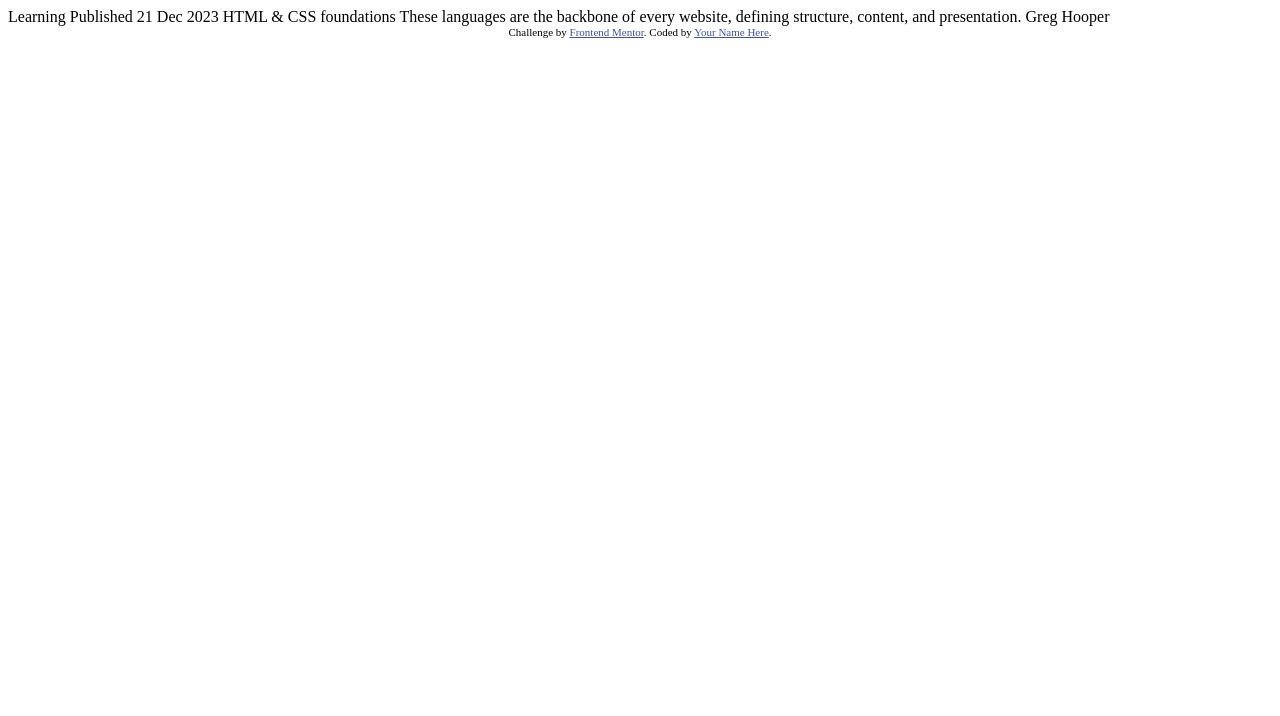
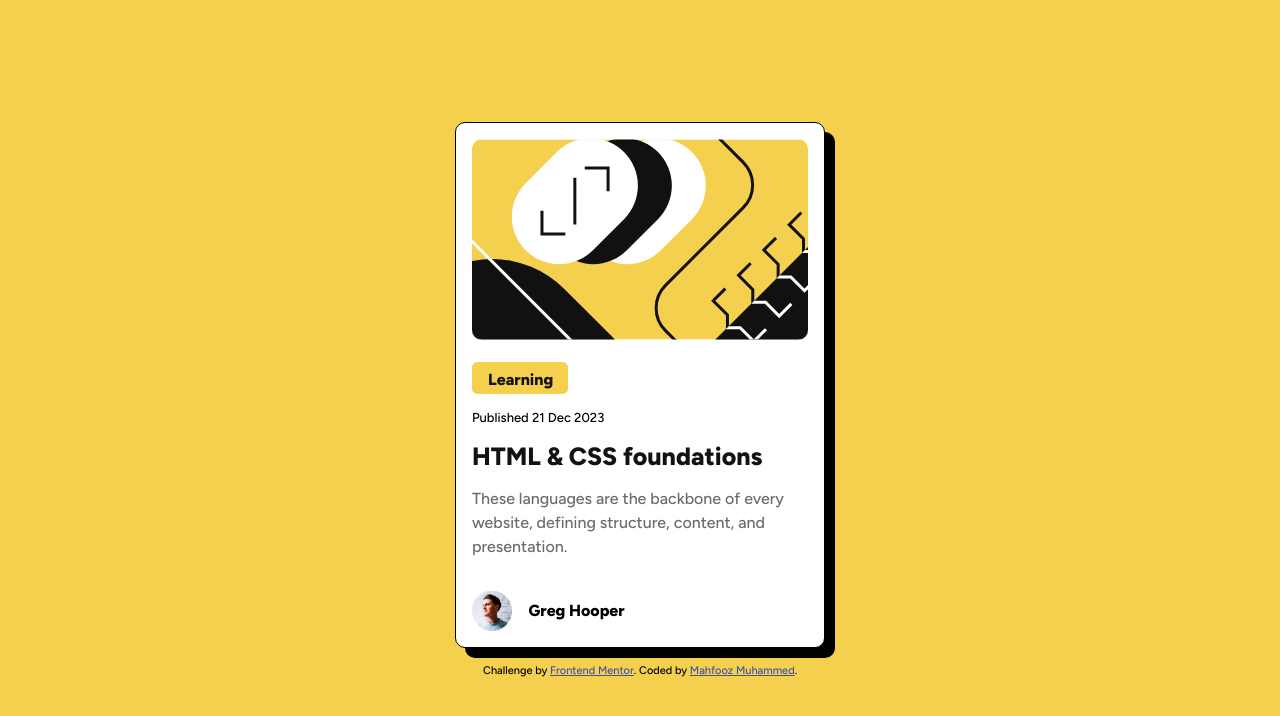
Before and after one commit to flapps-ind/frontendmentor-project-2, a plain HTML site: page index.html in a window 1280 px wide. Drawn offline with Linux system fonts and the light colour scheme.

Commit message:
first commit

```diff
--- a/index.html
+++ b/index.html
@@ -5,30 +5,41 @@
   <meta name="viewport" content="width=device-width, initial-scale=1.0"> <!-- displays site properly based on user's device -->
 
   <link rel="icon" type="image/png" sizes="32x32" href="./assets/images/favicon-32x32.png">
+  <link rel="stylesheet" href="styles.css">
 
   <title>Frontend Mentor | Blog preview card</title>
 
   <!-- Feel free to remove these styles or customise in your own stylesheet 👍 -->
   <style>
-    .attribution { font-size: 11px; text-align: center; }
-    .attribution a { color: hsl(228, 45%, 44%); }
+
   </style>
 </head>
 <body>
+  <div class="container">
+    <img src="assets/images/illustration-article.svg" alt="img">
+    <div class="box">
+      Learning
+    </div>
+    <div class="t2">
+      Published 21 Dec 2023
+    </div>
+    <h1>
+      HTML & CSS foundations
+    </h1>
+    <p>
+      These languages are the backbone of every <br> website, defining structure, content, and <br>presentation.
+    </p>
+    <div class="profile">
+      <img src="assets/images/image-avatar.webp" alt="profile-pic">
+      <span>Greg Hooper</span>
 
-  Learning
+    </div>
+  </div>
 
-  Published 21 Dec 2023
-
-  HTML & CSS foundations
-
-  These languages are the backbone of every website, defining structure, content, and presentation.
-
-  Greg Hooper
 
   <div class="attribution">
     Challenge by <a href="https://www.frontendmentor.io?ref=challenge" target="_blank">Frontend Mentor</a>.
-    Coded by <a href="#">Your Name Here</a>.
+    Coded by <a href="#">Mahfooz Muhammed</a>.
   </div>
 </body>
 </html>
--- /dev/null
+++ b/styles.css
@@ -0,0 +1,98 @@
+/* simpler, correct import for weights 500 & 800 */
+@import url('https://fonts.googleapis.com/css2?family=Figtree:wght@500;800&display=swap');
+
+
+:root {
+  --yellow: hsl(47, 88%, 63%);
+  --white: hsl(0, 0%, 100%);
+  --light-gray: hsl(0, 0%, 42%);
+  --dark-gray: hsl(0, 0%, 7%);
+}
+
+body {
+  font-family: "Figtree", sans-serif;
+  font-size: 16px;
+  background-color: var(--yellow);
+  display: flex; /*horizontal positioning*/
+  flex-direction: column;
+  align-items: center; /*vertical alignment*/
+  justify-content: center; /*horizontal alignment*/
+  height: calc(100vh - 1px);
+  margin: 0;
+}
+
+.container {
+  background-color: var(--white);
+  border-radius: 0.625rem;
+  border: 1px solid var(--dark-gray);
+  border-color: black;
+  box-shadow: 10px 10px 0px 0px;
+  margin-bottom: 1rem;
+  overflow: hidden;
+
+}
+
+.container img {
+  border-radius: 0.625rem;
+  margin: 1rem;
+}
+
+.box {
+  background-color: var(--yellow);
+  color: var(--dark-gray);
+  border-radius: 0.35rem;
+  width: 5rem;
+  height: 1rem;
+  margin-left: 1rem;
+  margin-top: 0.1rem;
+  padding-left: 1rem;
+
+  padding-top: 0.5rem;
+  padding-bottom: 0.5rem;
+  font-family: "Figtree", sans-serif;
+  font-weight: bold;
+
+
+}
+
+.t2 {
+  margin-top: 1rem;
+  margin-left: 1rem;
+  font-size: 13px;
+  font-family: "Figtree",sans-serif;
+
+
+}
+
+.container h1 {
+  color: var(--dark-gray);
+  margin: 1rem;
+  font-size: 25px;
+  font-family: "Figtree",sans-serif;
+}
+
+.container p {
+  color: var(--light-gray);
+  margin-top: 1rem;
+  margin-left: 1rem;
+  line-height: 24px;
+}
+
+.profile {
+  display: flex;
+  align-items: center;
+  justify-content: flex-start;
+  gap: 0.5px;
+  font-weight: bold;
+
+}
+
+.profile img {
+  object-fit: cover;
+  height: 40px;
+  width: 40px;
+}
+
+.attribution { font-size: 11px; text-align: center; }
+
+.attribution a { color: hsl(228, 45%, 44%); }
```
